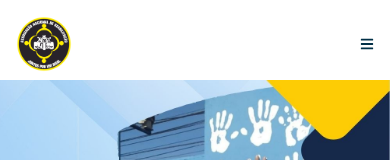
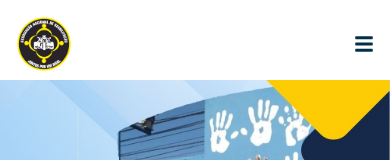
Before and after one commit to silashorta/juntos_por_um_ideal, a React (Vite) app: page / in a window 390 px wide. Shown: the top 160 px of the page. Built offline with nearby package versions, Linux system fonts and the light colour scheme.

Commit message:
Update index.jsx

```diff
--- a/src/Component/MenuResponsive/index.jsx
+++ b/src/Component/MenuResponsive/index.jsx
@@ -20,7 +20,7 @@ function MenuResponsive() {
             <div className='w-full flex justify-between items-center'>
                 <img src={logo} alt="Logotipo da Associação Nacional de Reabilitação" className='h-14' />
                 <nav className={`flex flex-wrap justify-center gap-4 text-sm text-dark-blue font-outfit`}>
-                    <FaBars className="block lg:hidden cursor-pointer" onClick={toggleMenu} />
+                    <FaBars className="block lg:hidden cursor-pointer text-xl" onClick={toggleMenu} />
                 </nav>
             </div>
             {menuOpen && (
```
